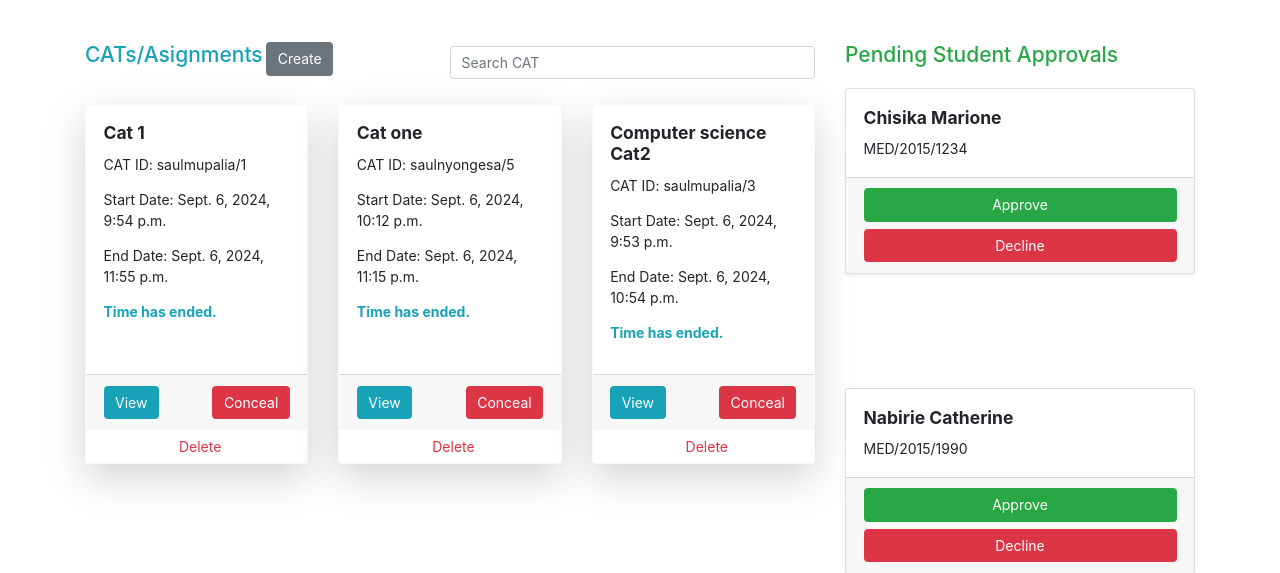
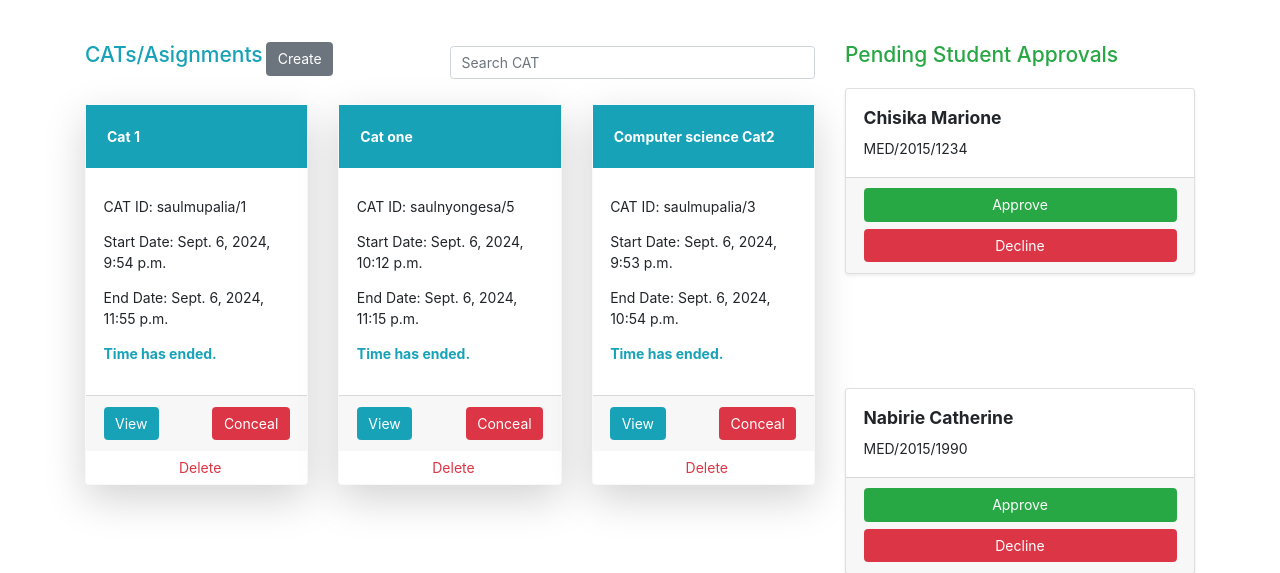
Before and after one commit to saulnyongesa/med-learn-a, a Django app: page /Author/Cats/ in a window 1280 px wide. Shown: the part 80-653 px from the top of the page. Run offline with Django 5.2, Linux system fonts and the light colour scheme; a user stored in the database is signed in; data comes from the database, SQL or seed files in the repository; some libraries are stand-ins or nearby versions.

```diff
--- a/templates/cat/cat.html
+++ b/templates/cat/cat.html
@@ -70,8 +70,8 @@
                 {% for cat in cats %}
                     <div class="col-md-6 col-lg-4 mb-4">
                         <div class="card h-100 shadow-lg border-light">
+                            <p class="card-title font-weight-bold bg-info text-white p-4">{{ cat.name }}</p>
                             <div class="card-body">
-                                <h5 class="card-title font-weight-bold">{{ cat.name }}</h5>
                                 <p>CAT ID: {{ cat.cat_id }}</p>
                                 <p>Start Date: {{ cat.start }}</p>
                                 <p>End Date: {{ cat.end }}</p>
--- a/templates/student/cat.html
+++ b/templates/student/cat.html
@@ -46,8 +46,8 @@
                     {% for cat in cats %}
                     <div class="col-md-6 col-lg-4 mb-4">
                         <div class="card h-100 shadow-lg border-light">
+                            <p class="card-title font-weight-bold bg-info text-white p-4">{{ cat.cat.name }}</p>
                             <div class="card-body">
-                                <h5 class="card-title font-weight-bold">{{ cat.cat.name }}</h5>
                                 <p>CAT ID: {{ cat.cat.cat_id }}</p>
                                 <p>Start Date: {{ cat.cat.start }}</p>
                                 <p>End Date: {{ cat.cat.end }}</p>
```
Also changed, not shown: 1 other file.
